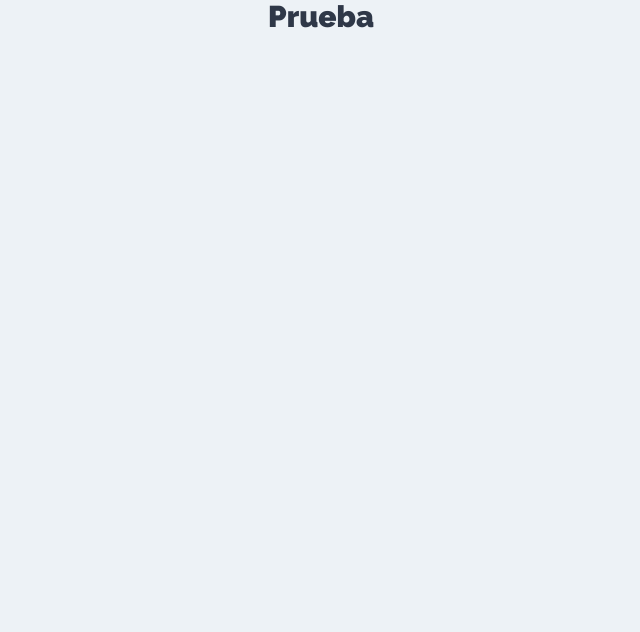
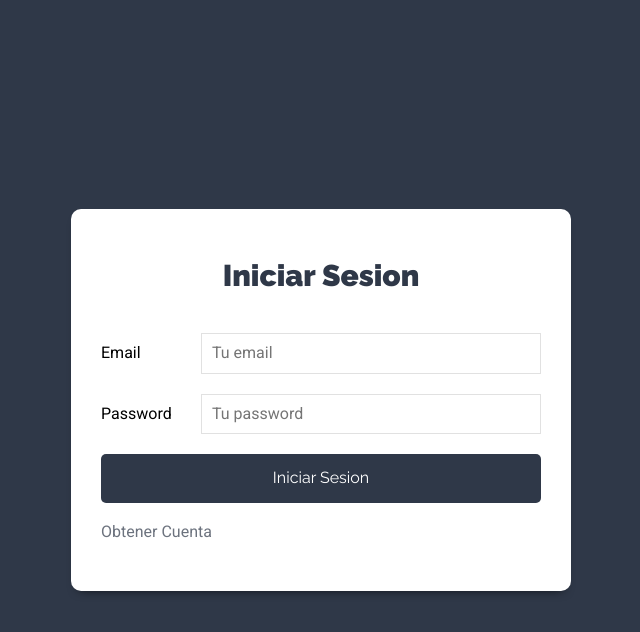
Before and after one commit to freilinjb/proyecto, a React (Create React App) app: page / in a window 1280 px wide. Shown: the top 632 px of the page, without its empty margins (319-959 px from the left). Built offline with nearby package versions, Linux system fonts and the light colour scheme.

Commit message:
Creando Logica al componente Login

```diff
--- a/package.json
+++ b/package.json
@@ -8,6 +8,7 @@
     "@testing-library/user-event": "^7.2.1",
     "react": "^16.13.1",
     "react-dom": "^16.13.1",
+    "react-router-dom": "^5.1.2",
     "react-scripts": "3.4.1"
   },
   "scripts": {
--- a/src/App.js
+++ b/src/App.js
@@ -1,8 +1,19 @@
 import React from 'react';
+import { BrowserRouter as Router, Switch, Route } from 'react-router-dom';
+import Login from './components/auth/Login';
+import NuevaCuenta from './components/auth/NuevaCuenta';
+import Proyectos from './components/proyectos/Proyectos';
 
 function App() {
   return (
-    <h1>Prueba</h1>
+    <Router>
+      {/* Todo lo que este por fuera es lo que se va a ver en toda la pagina */}
+      <Switch>
+        <Route exact path="/" component={Login}/>
+        <Route exact path="/nueva-cuenta" component={NuevaCuenta}/>
+        <Route exact path="/proyectos" component={Proyectos}/>
+      </Switch>
+    </Router>
   );
 }
 
--- a/src/components/auth/Login.jsx
+++ b/src/components/auth/Login.jsx
@@ -1,8 +1,69 @@
-import React from 'react';
+import React, { useState } from 'react';
+import { Link } from 'react-router-dom';
+
+
 
 const Login = () => {
+
+    //State para iniciar sesion
+    const [usuario, setUsuario] = useState({
+        email:'',
+        password:''
+    });
+
+    //extraer del usuario
+
+    const { email, password } = usuario;
+
+    const onChange = e => {
+        setUsuario({
+            ...usuario,
+            [e.target.name] : e.target.value
+        });
+    }
+
+    //Cuandl el usuario quere iniciaonSubmitr sesion
+    const onSubmit =e=> {
+        e.preventDefault();
+
+        //validar campos
+
+        //Pasarlo al action
+    }
     return (
-        <h1>Login</h1>
+        <div className="form-usuario">
+            <div className="contenedor-form sombra-dark">
+                <h1>Iniciar Sesion</h1>
+                <form onSubmit={onSubmit}>
+                    <div className="campo-form">
+                        <label htmlFor="">Email</label>
+                        <input
+                            type="text"
+                            name="email"
+                            className="form-control"
+                            placeholder="Tu email"
+                            value={email}
+                            onChange={onChange}
+                        />
+                    </div>
+                    <div className="campo-form">
+                        <label htmlFor="">Password</label>
+                        <input
+                            type="password"
+                            name="password"
+                            className="form-control"
+                            placeholder="Tu password"
+                            value={password}
+                            onChange={onChange}
+                        />
+                    </div>
+                    <input type="submit" value="Iniciar Sesion" className="btn btn-primario btn-block"/>
+                </form>
+                <Link to={'/nueva-cuenta'} className="enlace-cuenta">
+                    Obtener Cuenta
+                </Link>
+            </div>
+        </div>
      );
 }
 
```
Also changed, not shown: 1 other file (tests, documents, lock files or other folders).
